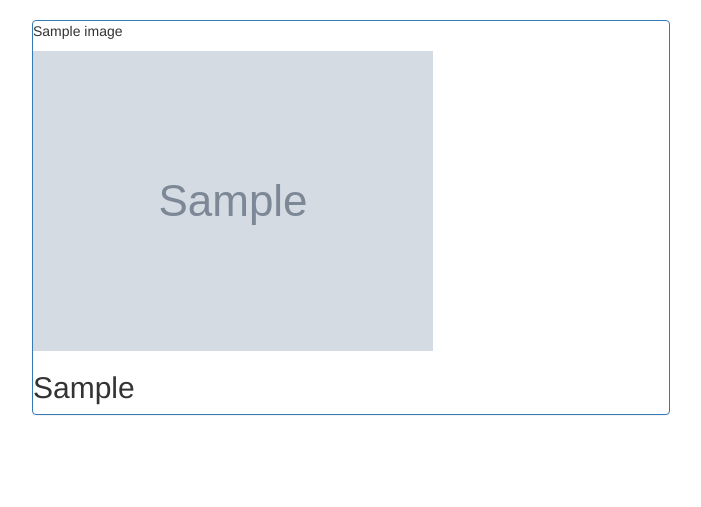
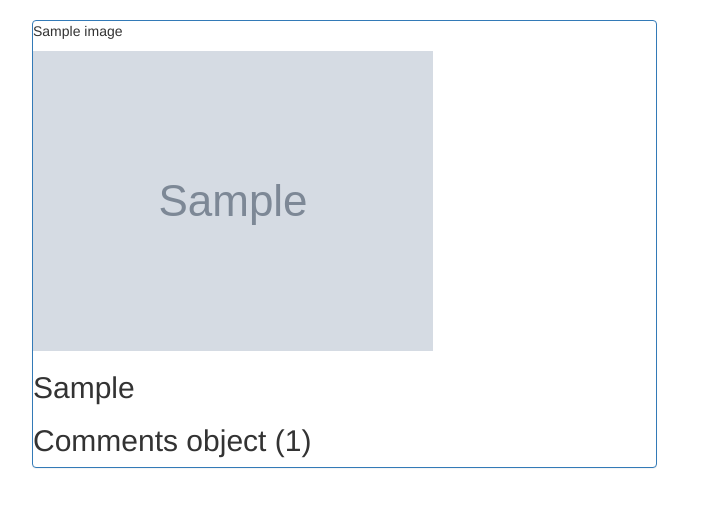
Before and after one commit to Ephraim-Kamau/Instagram, a Django app: page / in a window 1280 px wide. Shown: the part 62-569 px from the top of the page, without its empty margins (38-739 px from the left). Run offline with Django 3.2, Linux system fonts and the light colour scheme; a user stored in the database is signed in; tables that the repository leaves empty hold one stand-in row (values such as "Sample post"); grey boxes marked "Sample" are stand-in pictures; some libraries are stand-ins or nearby versions.

Commit message:
Add changes to the prrofile page and home page

```diff
--- a/images/templates/today-images.html
+++ b/images/templates/today-images.html
@@ -2,20 +2,22 @@
 {% block content %}
 {{ block.super}}
 
-<div class="homebody">
 <div class="container">
+    <div class="row justify-content-md-center">
+        <div class="col col-lg-60">
 
   <!-- Looping through images   -->
   {% for images_item in images %}
 
 
   <!--Display news Article images  -->
-  <div class="w3-card-6" style="width:56%">
+  <div class="col-md-4 w3-card-4 " style="width:56%">
 
           <div class="panel panel-primary">
               <p class="usernamehome-dp"> {{ images_item.name }} </p>
         <img src="{{images_item.image_image.url}}" class="img-responsive"  alt="Image">
         <h2 class="text-left"> {{ images_item.caption }} </h2>
+        <h2 class="text-left"> {{ images_item.comments }} </h2>
       </div>
     </div>
 
@@ -30,5 +32,7 @@
 
 </div>
 </div>
+</div>
+
 
 {% endblock %}
```
Also changed, not shown: images/templates/profile.html (+9 -18 lines).
